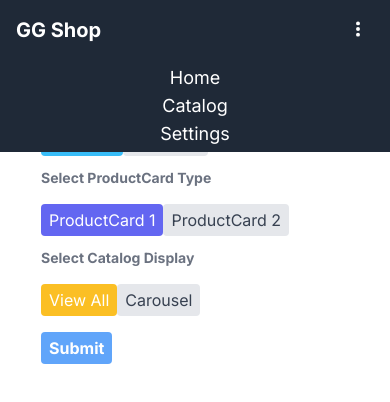
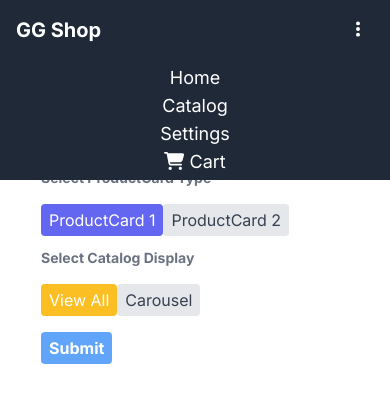
Before and after one commit to ravi1104/ecommerce-app, a Next.js app: page /settings in a window 390 px wide. Both pictures are taken after a click on the element 358 px from the left and 30 px from the top of the page. Shown: the top 402 px of the page. Built offline with nearby package versions, Linux system fonts and the light colour scheme.

Commit message:
modify folder structure

```diff
--- a/app/catalog/Conponents/Navbar1.js
+++ b/app/Conponents/Navbar1.js
@@ -47,6 +47,10 @@ const Navbar1 = () => {
           <li>
             <Link href="/settings" className="text-white hover:text-gray-300">Settings</Link>
           </li>
+          <li onClick={() => toggleModal()}>
+            <FontAwesomeIcon className="cursor-pointer text-white" icon={faCartShopping} />
+            <span className="text-white hover:text-gray-300" > Cart</span>
+          </li>
         </ul>
       </div>
       <Modal isOpen={modal} onClose={toggleModal} />
--- a/app/catalog/Conponents/Navbar2.js
+++ b/app/Conponents/Navbar2.js
@@ -14,15 +14,15 @@ const Navbar2 = () => {
           <p className="text-white">Navbar Type 2</p>
         </span>
         <ul className="flex space-x-4">
-          <li className="hidden sm:inline">
+          <li className="sm:inline">
             <FontAwesomeIcon className="text-white" icon={faCartShopping} />
           </li>
 
           <li>
-            <Link href="/catalog" className="text-white hover:text-blue-700">Catalog</Link>
+            <Link href="/catalog" className="sm:text-base text-sm text-white hover:text-blue-700">Catalog</Link>
           </li>
           <li>
-            <Link href="/settings" className="text-white hover:text-blue-700">Settings</Link>
+            <Link href="/settings" className="sm:text-base text-sm text-white hover:text-blue-700">Settings</Link>
           </li>
 
         </ul>
--- a/app/catalog/page.js
+++ b/app/catalog/page.js
@@ -1,7 +1,7 @@
 import React from "react";
-import Navbar1 from "./Conponents/Navbar1";
-import Carousel from "./Conponents/Carousel";
-import ProductCard2 from "./Conponents/ProductCard2";
+import Navbar1 from "../Conponents/Navbar1";
+import Carousel from "../Conponents/Carousel";
+import ProductCard2 from "../Conponents/ProductCard2";
 
 export const metadata = {
     title: 'Catalog'
--- a/app/page.js
+++ b/app/page.js
@@ -1,4 +1,4 @@
-import Navbar1 from "./catalog/Conponents/Navbar1";
+import Navbar1 from "./Conponents/Navbar1";
 
 export default function Home() {
   return (
--- a/app/settings/layout.js
+++ b/app/settings/layout.js
@@ -1,4 +1,4 @@
-import Navbar1 from "../catalog/Conponents/Navbar1";
+import Navbar1 from "../Conponents/Navbar1";
 
 export default function Layout({children}) {
   return (
```
Also changed, not shown: app/catalog/[pref]/page.js (+6 -6 lines), app/Conponents/Carousel.js (renamed from app/catalog/Conponents/Carousel.js), app/Conponents/Modal.js (renamed from app/catalog/Conponents/Modal.js), app/Conponents/ProductCard1.js (renamed from app/catalog/Conponents/ProductCard1.js), app/Conponents/ProductCard2.js (renamed from app/catalog/Conponents/ProductCard2.js), app/Conponents/ViewAll.js (renamed from app/catalog/Conponents/ViewAll.js).
